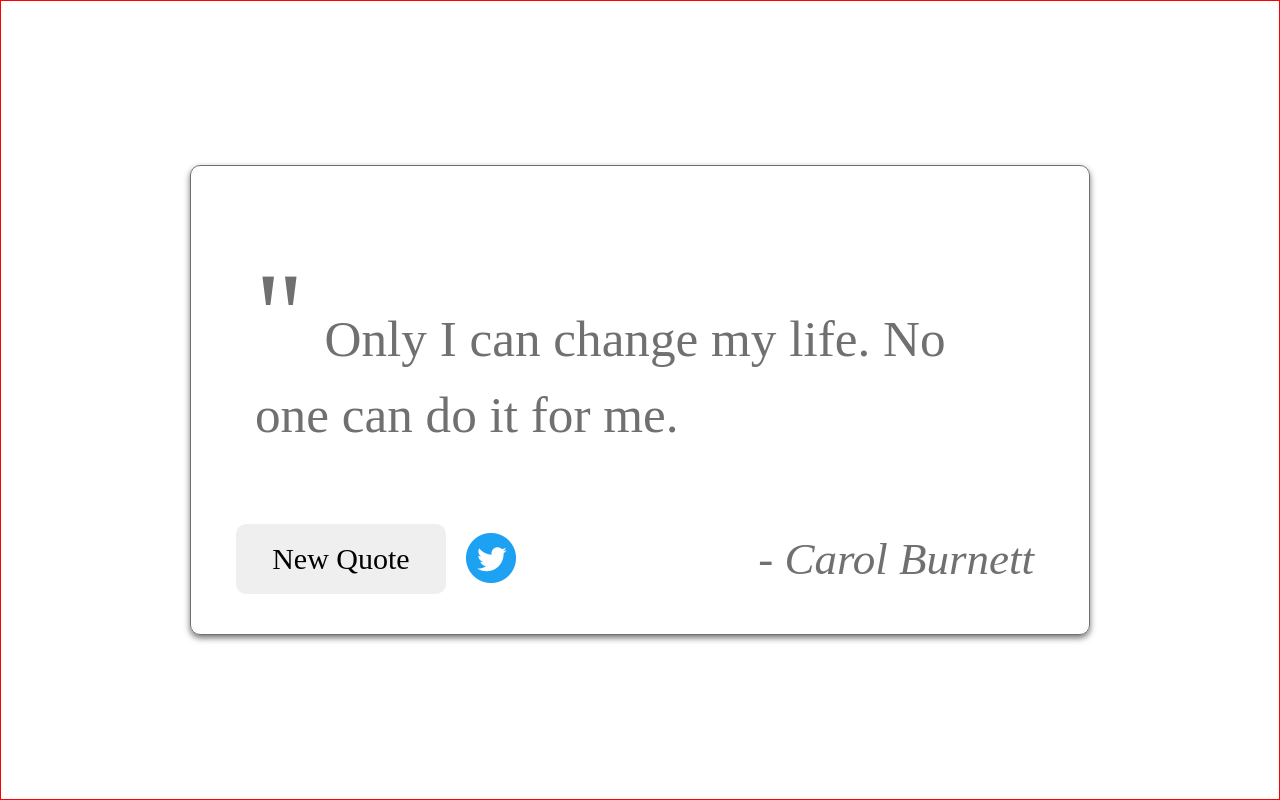
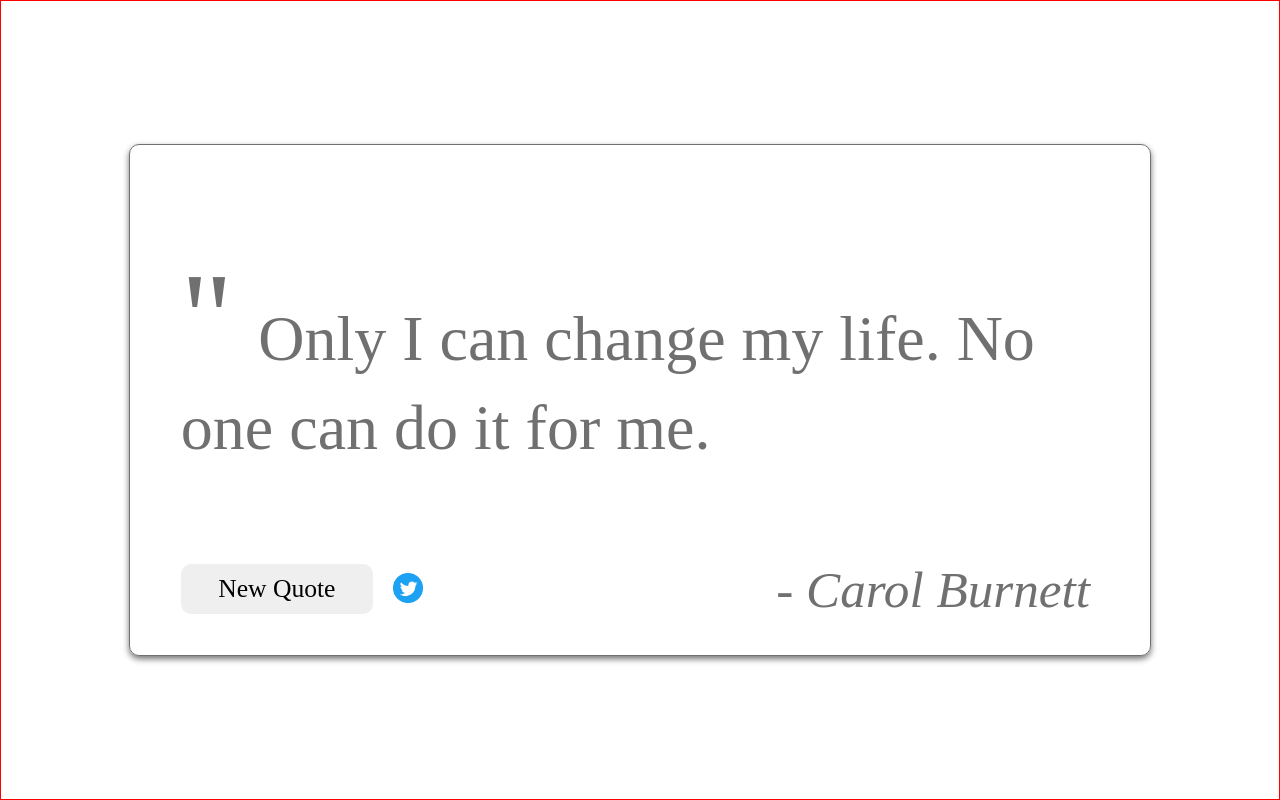
Before and after one commit to randrini/quote-gen, a website: page index.html in a window 1280 px wide. Drawn offline with Linux system fonts and the light colour scheme; files that its build step writes are made by us from their sources.

Commit message:
resp layout, initial tweet button

```diff
--- a/index.html
+++ b/index.html
@@ -8,6 +8,7 @@
   <title>Random quote generator</title>
   <link rel="stylesheet" href="reset.css">
   <link rel="stylesheet" href="css/styles.css">
+
 </head>
 
 <body>
@@ -21,7 +22,7 @@
     </blockquote>
     <footer class="box__footer">
       <button class="box__quote-gen">New Quote</button>
-      <a href="#" class="box__tweet">
+      <a href="#" class="box__tweet" target="_blank">
         <img src="img/twitter.png" alt="Send a tweet with this quote">
       </a>
       <cite class="box__cite">- Carol Burnett</cite>
@@ -29,6 +30,8 @@
   </figure>
 
   <script src="index.js"></script>
+  <script src="https://github.com/adactio/FitText.js/blob/master/fittext.js"></script>
+
 </body>
 
 </html>
--- a/index.js
+++ b/index.js
@@ -1,13 +1,23 @@
 const generator = document.querySelector('.box__quote-gen');
+
+const tweet = document.querySelector('.box__tweet');
+tweet.setAttribute(
+	'href',
+	'https://twitter.com/intent/tweet?text=Hello+world+%23quote'
+);
 
 generator.addEventListener('click', () => {
 	const quote = document.getElementById('quote');
+	console.log(tweet);
 	const quoteAuthor = document.querySelector('.box__cite');
 	fetch('https://talaikis.com/api/quotes/random/')
 		.then(blob => blob.json())
 		.then(data => {
+			quote.classList.add('fade');
 			quote.innerHTML = `<span>"</span>${data.quote}`;
 			quoteAuthor.innerHTML = `- ${data.author}`;
 		})
 		.catch(err => console.log(err));
 });
+
+// fitText(document.getElementById('quote'));
--- a/scss/main.scss
+++ b/scss/main.scss
@@ -5,6 +5,10 @@
 	padding: 0;
 	box-sizing: border-box;
 	font-weight: 400;
+}
+
+html {
+	font-size: 62.5%;
 }
 
 body {
@@ -18,8 +22,8 @@ body {
 }
 
 .box {
-	height: 470px;
-	width: 900px;
+	height: 40vw;
+	width: 80%;
 	border: 1px solid blue;
 	display: flex;
 	flex-direction: column;
@@ -30,63 +34,50 @@ body {
 	box-shadow: 0 3px 6px rgba(000, 000, 000, 0.55);
 
 	&__quote {
-		width: 770px;
-		height: 250px;
 		// border: 1px solid blue;
 		margin-top: auto;
 		display: flex;
 		font: 55px 'Freestyle Script';
-		position: relative;
 
 		& span {
 			font-family: 'Imprint MT Shadow';
-			font-size: 120px;
+			font-size: 10vw;
 			margin-right: 1%;
 		}
 
-		// &::before,
-		// &::after {
-		// 	content: '"';
-		// 	font-family: 'Imprint MT Shadow';
-		// 	font-size: 120px;
-		// }
-
-		// &::after {
-		// 	position: absolute;
-		// 	top: 60%;
-		// 	left: 93%;
-		// }
-
 		& p {
-			justify-self: center;
 			align-self: center;
-			margin-left: auto;
-			margin-right: auto;
-			font-size: 4vw;
+			padding: 5% 5% 5% 5%;
+			font-size: 5vw;
+			transition: cubic-bezier(0.075, 0.82, 0.165, 1);
+			animation: fadein 2s;
+			box-sizing: border-box;
+			// border: 1px solid red;
 		}
 	}
 
 	&__footer {
 		display: flex;
 		flex-direction: row;
-		height: 70px;
+		height: 5em;
 		width: 90%;
 		// border: 1px solid red;
-		margin: auto 20px 40px 20px;
+		margin: auto 2% 4% 2%;
 	}
 
 	&__quote-gen {
-		width: 210px;
-		height: 70px;
+		width: 15vw;
 		border-radius: 10px;
 		border: none;
 		font-family: 'Imprint MT Shadow';
-		font-size: 30px;
+		font-size: 2vw;
 		cursor: pointer;
+		outline: none;
 
 		&:hover {
 			background-color: #eee;
 			color: #404040;
+			transition: all ease-in-out 0.3s;
 		}
 	}
 
@@ -94,14 +85,19 @@ body {
 		margin: auto auto auto 20px;
 
 		& img {
-			height: 50px;
-			width: 50px;
+			height: 30px;
+			width: 30px;
 		}
 	}
 
 	&__cite {
-		margin: auto 10px auto auto;
+		margin: auto 1% auto auto;
 		font-family: 'Freestyle Script';
-		font-size: 45px;
+		font-size: 4vw;
 	}
 }
+
+.fade {
+	transition: cubic-bezier(0.075, 0.82, 0.165, 1);
+	animation: fade-in 2s;
+}
```
Also changed, not shown: css/styles.css.
